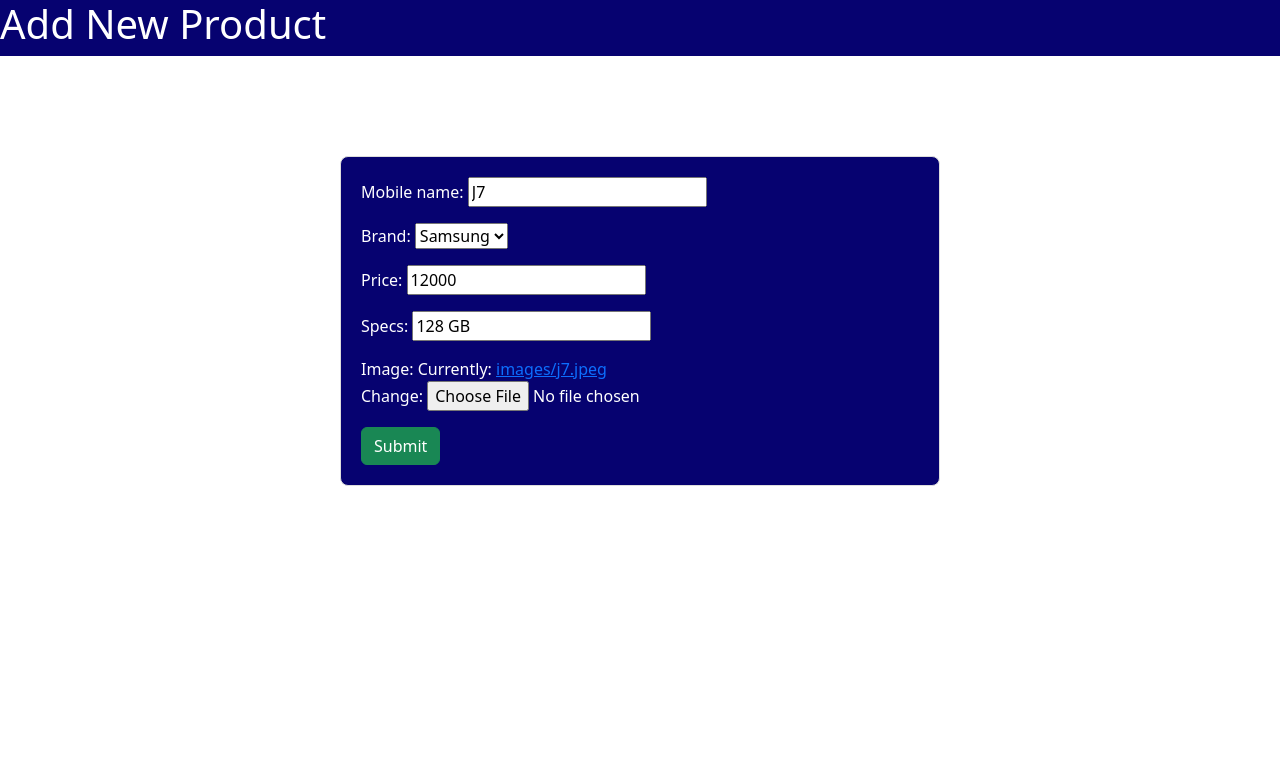
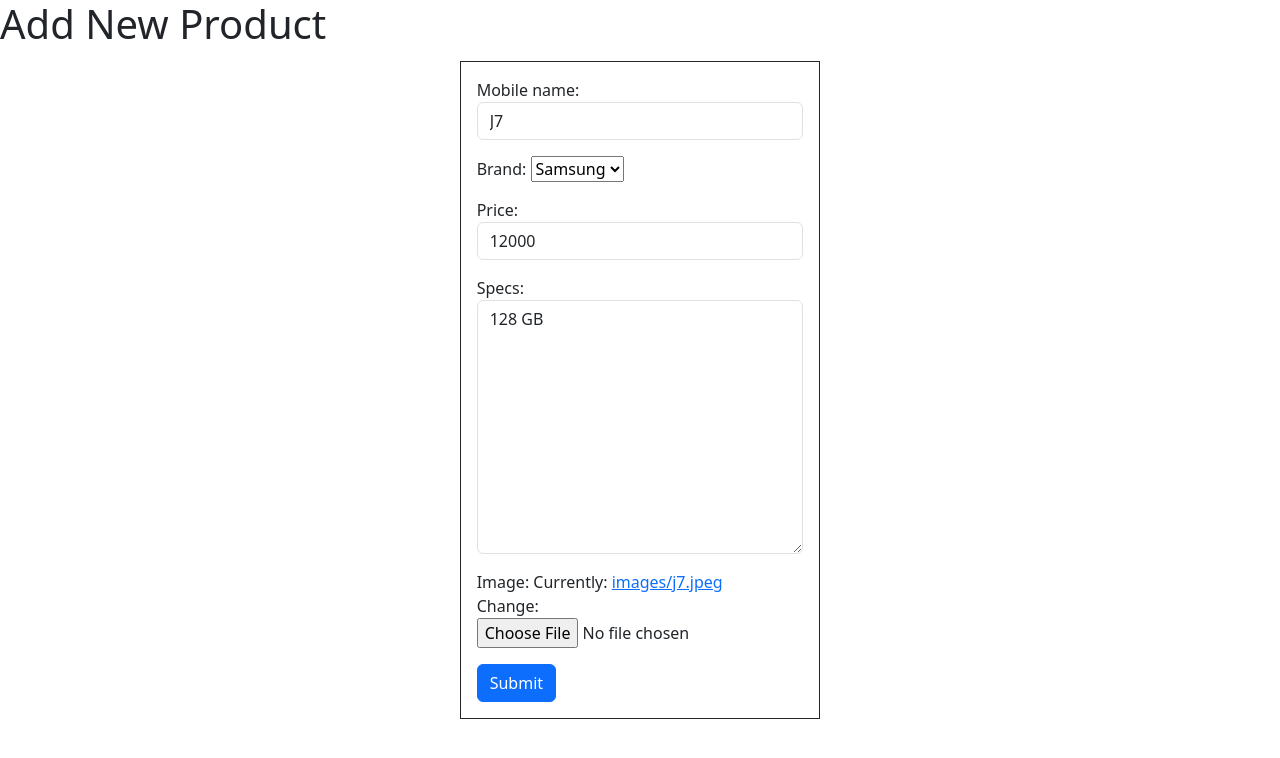
Before and after one commit to jeenam007/mob_VV1, a Django app: page /edit/5 in a window 1280 px wide. Shown: the top 758 px of the page. Run offline with Django 5.2, Linux system fonts and the light colour scheme; data comes from the database, SQL or seed files in the repository; both versions use the stored data as it was after the commit.

Commit message:
design changes

```diff
--- a/mobileapp/forms.py
+++ b/mobileapp/forms.py
@@ -1,19 +1,20 @@
 from django.forms import ModelForm
 from .models import Mobile
+from django import forms
 
 
 class ProductCreateForm(ModelForm):
     class Meta:
         model=Mobile
         fields='__all__'
+        widgets={
+            "mobile_name":forms.TextInput(attrs={"class":"form-control"}),
+            "price":forms.NumberInput(attrs={"class":"form-control"}),
+            "specs":forms.Textarea(attrs={"class":"form-control"}),
+        }
 
     def clean(self):
         cleaned_data=super().clean()
-        mobile_name=cleaned_data.get('mobile_name')
-        if mobile_name==mobile_name:
-            msg="Mobile name should be unique."
-            self.add_error('mobile_name',msg)
-
         price=cleaned_data.get('price')
         if price<500:
             msg="Invalid Amount."
--- a/mobileapp/models.py
+++ b/mobileapp/models.py
@@ -13,7 +13,7 @@ class Mobile(models.Model):
     mobile_name=models.CharField(max_length=70,unique=True)
     brand=models.ForeignKey(Brand,on_delete=models.CASCADE)
     price=models.IntegerField()
-    specs=models.CharField(max_length=200)
+    specs = models.TextField()
     image=models.ImageField(upload_to='images/')
     date=models.DateField(auto_now=True)
 
--- a/templates/create.html
+++ b/templates/create.html
@@ -7,48 +7,30 @@
     <link href="https://cdn.jsdelivr.net/npm/bootstrap@5.3.0/dist/css/bootstrap.min.css" rel="stylesheet">
 </head>
 <body>
-    <div class="row" style="background-color:#060270">
-        <div class="col-4 "></div>
-        <div class="col-4 "></div> <h1>Add New Product</h1>
-        <div class="col-4 "></div>
-        </div>
+
+    <h1>Add New Product</h1>
+    <style>
+        .container{
+            height: auto;
+            padding:5px;
+        }
 
 
-    <!-- Major content here -->
 
-    <style>
-        .row{
-            color:white;
-        }
-        .container {
-            width: 60%;
+        </style>
 
-            max-width: 600px;
-            margin-top: 100px; /* Moves the container down by 100px from the top */
-            margin-left: auto; /* Centers the container horizontally */
-            margin-right: auto; /* Centers the container horizontally */
-            padding: 20px;
-            background-color: #060270;
-            border: 1px solid #ddd;
-            border-radius: 8px;
-            color:white
-        }
-        .content {
-            padding: 20px;l̥
-            background-color: white;
-            border-radius: 8px;
-            box-shadow: 0 2px 8px rgba(0, 0, 0, 0.1);
-        }
-    </style>
-    <div class="container">
+        <div class="container" style="height: auto;">
 
-        <div>
-
-    <form action="" method="post" enctype="multipart/form-data">
-         {% csrf_token %}
-        {{form.as_p}}
-        <button class="btn btn-success" type="submit">Submit</button>
-    </form>
+        <div class="row">
+            <div class="col"></div>
+                <div class="col">
+                <form action="" method="post" enctype="multipart/form-data" class="border border-dark p-3" style="solid">
+                    {% csrf_token %}
+                   {{form.as_p}}
+                   <button class="btn btn-primary" type="submit" >Submit</button>
+                 </div>
+                   <div class="col"></div>
+                </form>
 
 
 </div>
```
Also changed, not shown: mobileapp/views.py (+6 -5 lines), db.sqlite3, media/images/edge.jpeg (added), media/images/ph1.jpeg (added), media/images/ph2.jpeg (added), mobileapp/migrations/0005_alter_mobile_specs.py (added).
